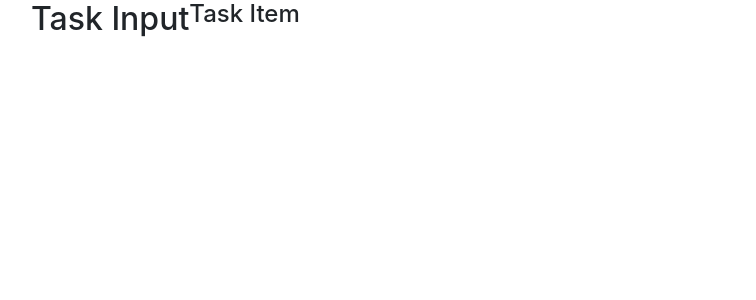
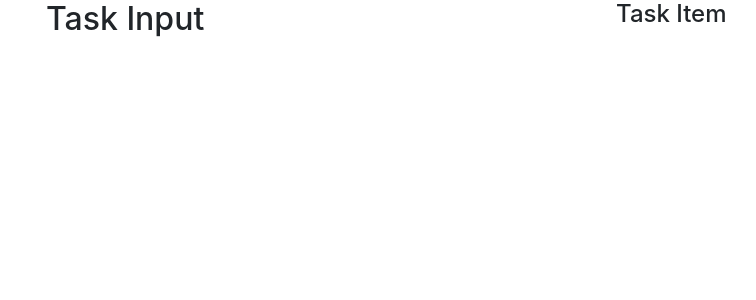
Before and after one commit to femmor/react-task-list, a React (Create React App) app: page / in a window 1280 px wide. Shown: the top 300 px of the page, without its empty margins (39-795 px from the left). Built offline with nearby package versions, Linux system fonts and the light colour scheme.

Commit message:
create column for the task input and task list

```diff
--- a/src/App.js
+++ b/src/App.js
@@ -1,7 +1,6 @@
 import React, { Component } from "react";
 import uuid from "uuid";
 import "bootstrap/dist/css/bootstrap.min.css";
-// showing vs-code github setup
 
 // Components
 import TaskList from "./components/TaskList";
@@ -13,8 +12,13 @@ class App extends Component {
       <div>
         <div className="container">
           <div className="row">
-            <TaskInput />
-            <TaskList />
+            <div className="col">
+              <TaskInput />
+            </div>
+
+            <div className="col">
+              <TaskList />
+            </div>
           </div>
         </div>
       </div>
```
